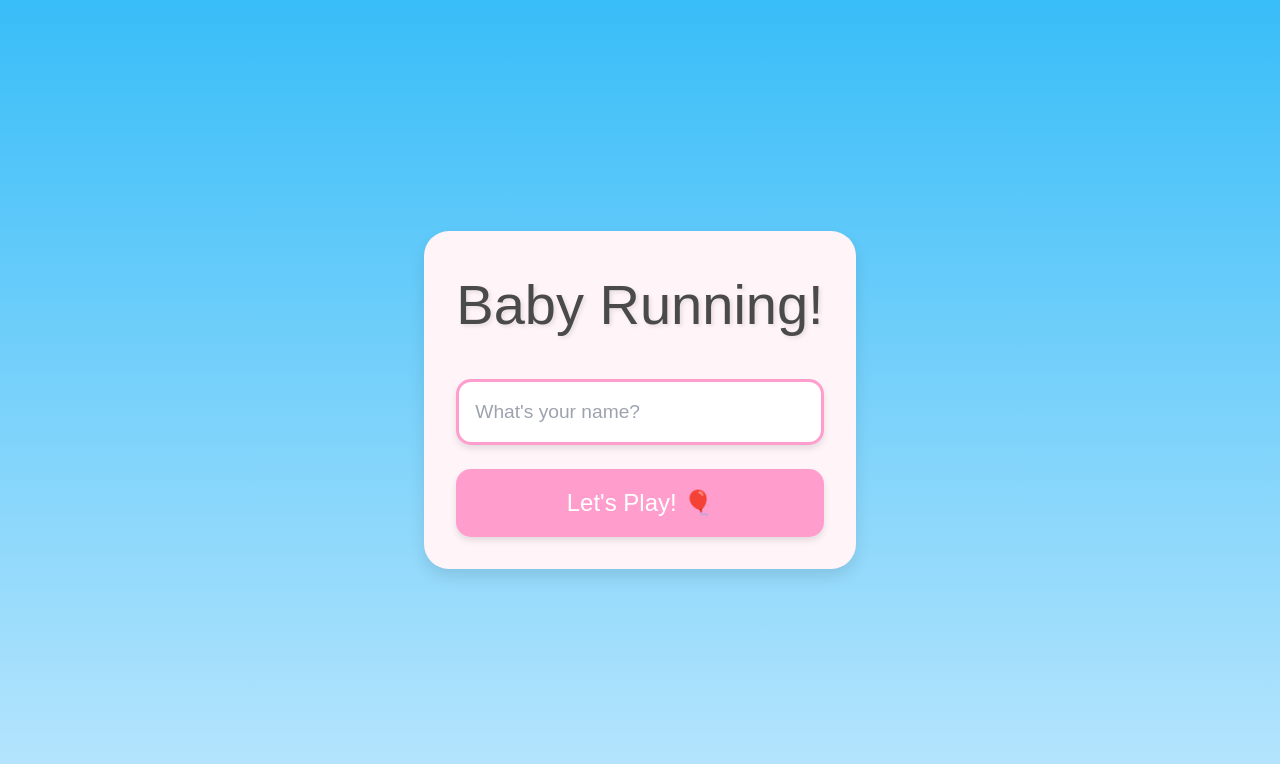
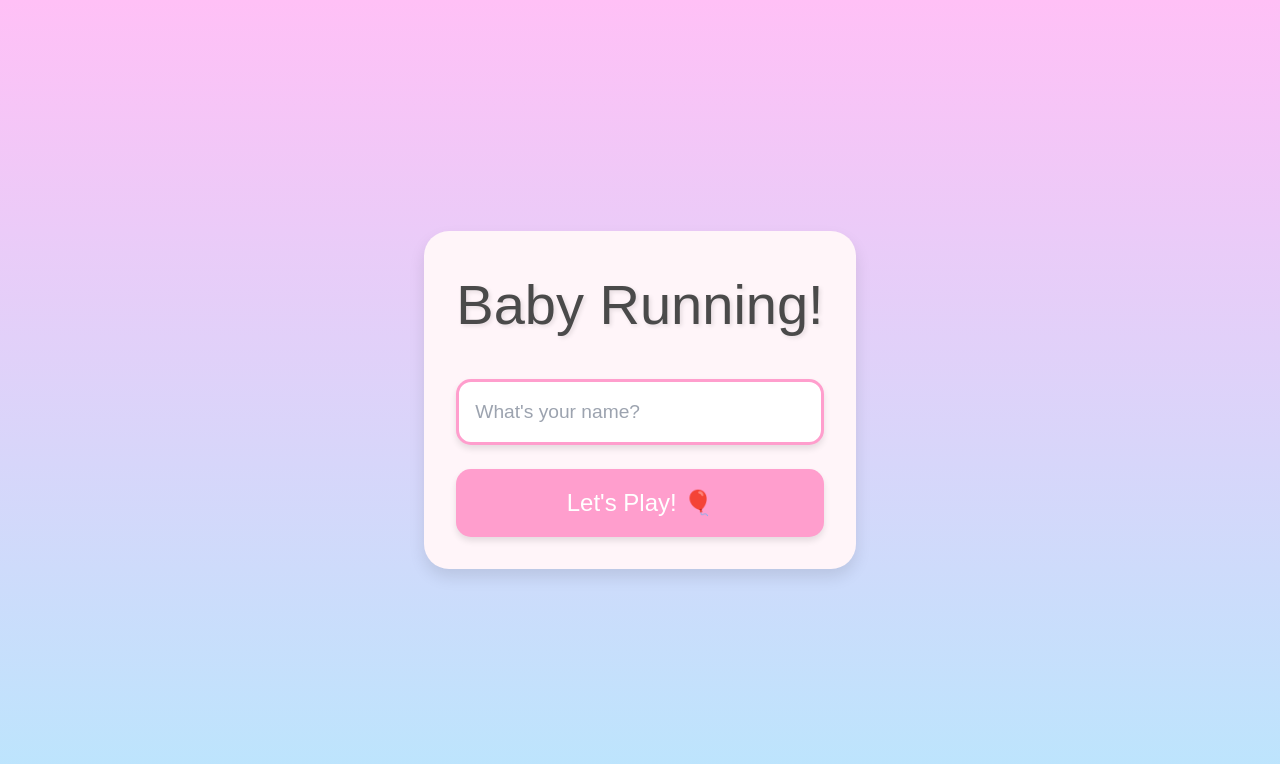
Before and after one commit to ddewantaraq/baby-days-out, a Next.js app: page / in a window 1280 px wide. Shown: the top 764 px of the page. Built offline with nearby package versions, Linux system fonts and the light colour scheme; a web font is replaced by a local one.

Commit message:
UI improvements#2

```diff
--- a/src/app/page.tsx
+++ b/src/app/page.tsx
@@ -8,7 +8,7 @@
 
 export default function Home() {
   return (
-    <div className="min-h-screen flex items-center justify-center p-4 bg-gradient-to-b from-sky-400 to-sky-200">
+    <div className="min-h-screen flex items-center justify-center p-4 bg-gradient-to-b from-[#ffc0f6] to-sky-200">
       <main className="w-full max-w-5xl mx-auto">
         <GameComponent />
       </main>
--- a/tailwind.config.ts
+++ b/tailwind.config.ts
@@ -14,7 +14,7 @@
         primary: "#FF6347",
       },
       fontFamily: {
-        sans: ['Roboto', 'Poppins', 'sans-serif'],
+        sans: ['var(--font-jersey15)'],
         jersey: ['var(--font-jersey15)'],
       },
     },
```
